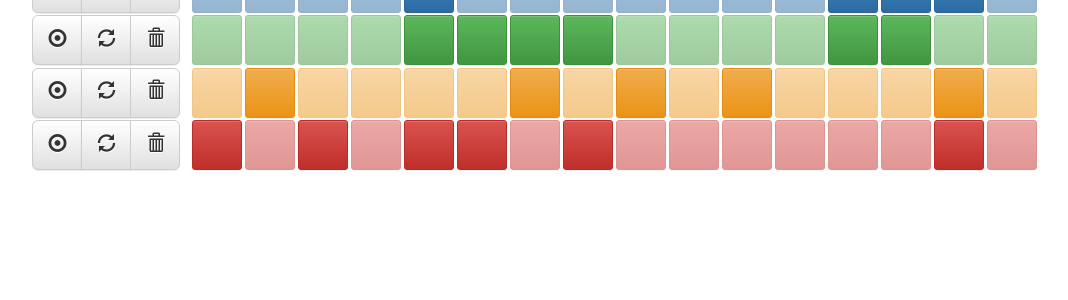
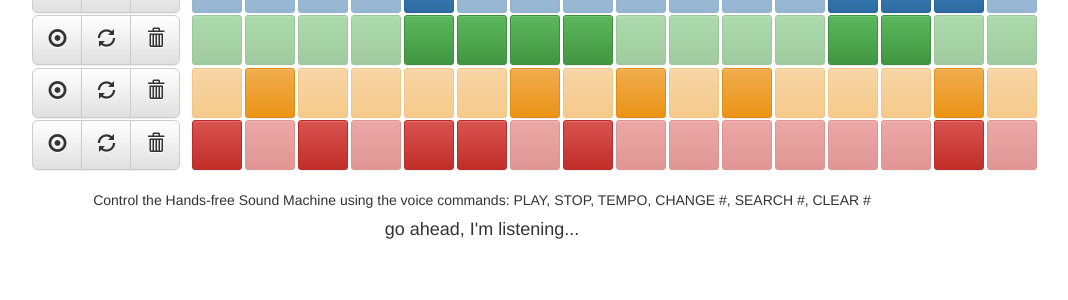
Before and after one commit to MTG/hands-free-sound-machine, a Flask app: page / in a window 1280 px wide. Shown: the part 293-593 px from the top of the page, without its empty margins (158-1226 px from the left). Run offline with Flask 2, Linux system fonts and the light colour scheme; parts of the project's set-up code (start-up, migrations or seed data) failed here and were passed over; some libraries are stand-ins or nearby versions.

Commit message:
Several improvements in voice control, showing voice control feedback

```diff
--- a/static/css/all.css
+++ b/static/css/all.css
@@ -160,3 +160,7 @@ input#bpm_input.form-control.myactive {
     background-color: #99c99b;
     color:white;
 }
+
+#voice_control_feedback_wrapper {
+    text-align: center;
+}
--- a/static/js/voice.js
+++ b/static/js/voice.js
@@ -3,18 +3,25 @@ var recognizing = false;
 var restart_on_end = true;
 var process_on_end = true;
 var restart_on_error = true;
+var SPEECH_CONTROL_SUPPORTED = true;
+var NOT_ALLOWED_ERROR = false;
+var recognition = undefined;
 
+$(document).ready(function() {
     if (!('webkitSpeechRecognition' in window)) {
-    console.log("Speech recognition not supported...")
+        console.log("Speech recognition not supported...");
+        SPEECH_CONTROL_SUPPORTED = false;
+        $("#voice_control_instructions").html("Voice control not supported... (only runs on Chrome)");
     } else {
-    console.log("Setting up speech recognition...")
-    var recognition = new webkitSpeechRecognition();
+        console.log("Setting up speech recognition...");
+        recognition = new webkitSpeechRecognition();
         recognition.continuous = false;
         recognition.interimResults = false;
         recognition.onstart = function() {
             recognizing = true;
         };
         recognition.onerror = function(event) {
+            $("#voice_control_recording_indicator").html("<h4>ups, an error occurred... relaod?</h4>");
             console.log("Speech, ERROR: " + event.error);
             if (event.error == 'no-speech') {
                 ////alert('info_no_speech');
@@ -24,24 +31,27 @@ if (!('webkitSpeechRecognition' in window)) {
                 restart_on_error = false;
             }
             if (event.error == 'not-allowed') {
+                NOT_ALLOWED_ERROR = true;
                 restart_on_error = false;
             }
-        if (restart_on_error){
+            if (restart_on_error == true){
                 startSpeechToText();
             }
         };
         recognition.onend = function() {
             console.log("Speech, END");
             recognizing = false;
-        if (restart_on_end){
+            if ((restart_on_end) && (!NOT_ALLOWED_ERROR)){
                 startSpeechToText();
             }
-        if (process_on_end){
+            if ((process_on_end) && (!NOT_ALLOWED_ERROR)){
+                $("#voice_control_recording_indicator").html("<h4>hmmmm...</h4>");
                 processTranscript(final_transcript);
             }
         };
         recognition.onresult = function(event) {
             console.log("Speech, RESULT");
+            $("#voice_control_recording_indicator").html("<h4>hmmmm...</h4>");
             var interim_transcript = '';
             for (var i = event.resultIndex; i < event.results.length; ++i) {
                 if (event.results[i].isFinal) {
@@ -57,10 +67,17 @@ if (!('webkitSpeechRecognition' in window)) {
         };
     }
 
+    if (SPEECH_CONTROL_SUPPORTED) {
+        startSpeechToText();
+    }
+
+});
+
 function startSpeechToText(){
     if (!recognizing) {
         recognition.lang = "en-US";
         recognition.start();
+        $("#voice_control_recording_indicator").html("<h4>go ahead, I'm listening...</h4>");
     }
 }
 
@@ -89,6 +106,9 @@ function get_number_in_transcript(transcript){
     if (transcript.indexOf("two") > -1){
         return 2;
     }
+    if (transcript.indexOf("to") > -1){
+        return 2;
+    }
     if (transcript.indexOf("3") > -1){
         return 3;
     }
@@ -109,6 +129,10 @@ VOICE_CHANGING_SOUND = false;
 function processTranscript(transcript){
     transcript = transcript.toLowerCase();
     console.log("Processing transcript: " + transcript);
+    $("#voice_control_output").html(transcript);
+    setTimeout(function(){
+        $("#voice_control_output").html("");
+    }, 2000);
 
     if (!VOICE_CHANGING_SOUND){
         if (contains_string_or_strings(transcript, ["play"])){
@@ -136,7 +160,7 @@ function processTranscript(transcript){
                 clear_track(number - 1);
             }
         }
-        else if (contains_string_or_strings(transcript, ["tempo"])){
+        else if (contains_string_or_strings(transcript, ["tempo", "temple"])){
             start_changing_tempo();
         }
     } else {
@@ -146,5 +170,3 @@ function processTranscript(transcript){
     }
     final_transcript = '';
 }
-
-startSpeechToText();
--- a/templates/main.html
+++ b/templates/main.html
@@ -89,12 +89,20 @@
 
 <div id="sequencer_wrapper">
     <div style="width:470px;margin: 0 auto;">
-    <div id="query_controls" class="input-group" style="width:320px;margin:auto;display:none;"><input id="query_terms" type="text" class="form-control" placeholder="Query terms..."><span class="input-group-btn"><button class="btn btn-default" type="button" onclick="load_from_freesound_text_search();">Search!</button></span></div>
-        <!--div class="progress progress-striped" style="margin-top:20px;">
-                <div id="progress_bar" class="progress-bar progress-bar-primary" role="progressbar" aria-valuenow="60" aria-valuemin="0" aria-valuemax="100" style="width: 0%"></div>
-        </div-->
+        <div id="query_controls" class="input-group" style="width:320px;margin:auto;display:none;"><input id="query_terms" type="text" class="form-control" placeholder="Query terms..."><span class="input-group-btn"><button class="btn btn-default" type="button" onclick="load_from_freesound_text_search();">Search!</button></span>
+        </div>
     </div>
     <div id="sequencer">
+    </div>
+</div>
+
+<div id="voice_control_feedback_wrapper">
+    <div style="margin: 0 auto;">
+        <div id="voice_control_instructions">
+            Control the Hands-free Sound Machine using the voice commands: PLAY, STOP, TEMPO, CHANGE #, SEARCH #, CLEAR #
+        </div>
+        <div id="voice_control_recording_indicator"></div>
+        <div id="voice_control_output"></div>
     </div>
 </div>
 
```
Lines whose indentation alone changed are shown as unchanged.
